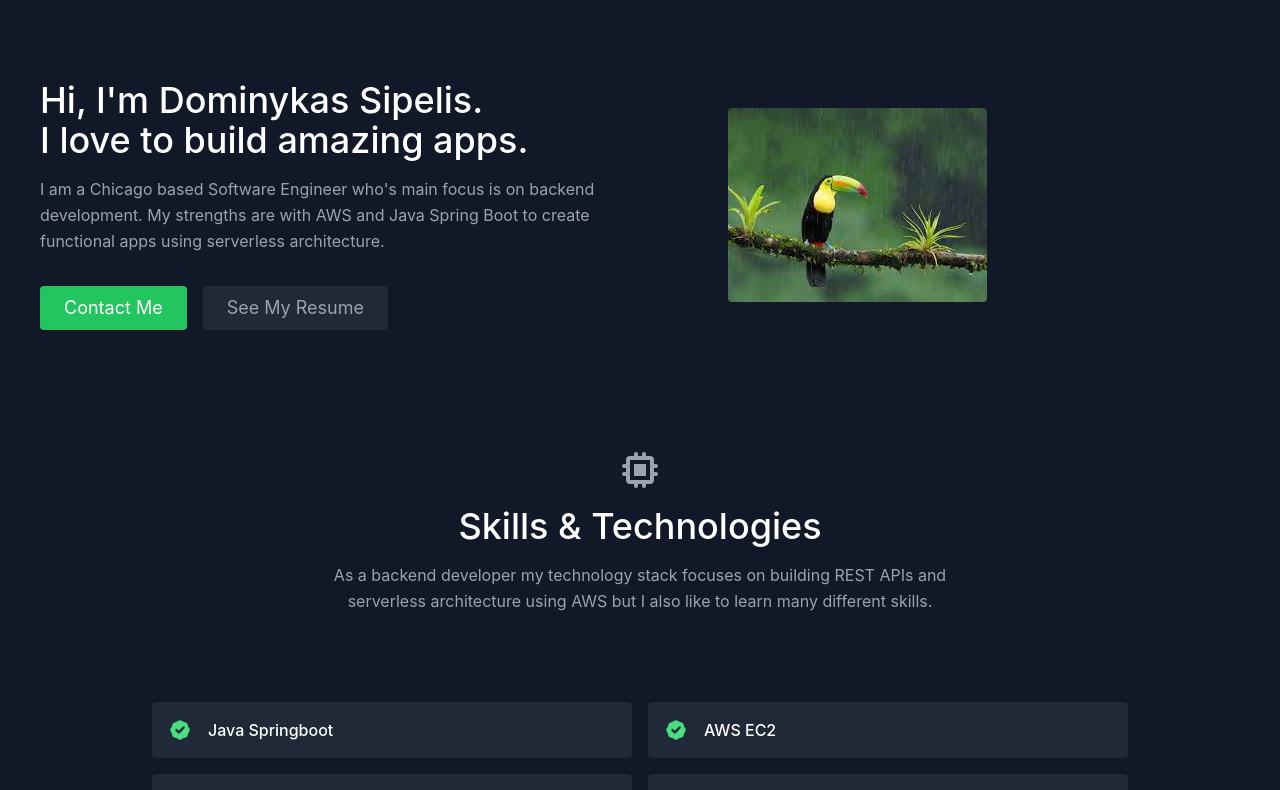
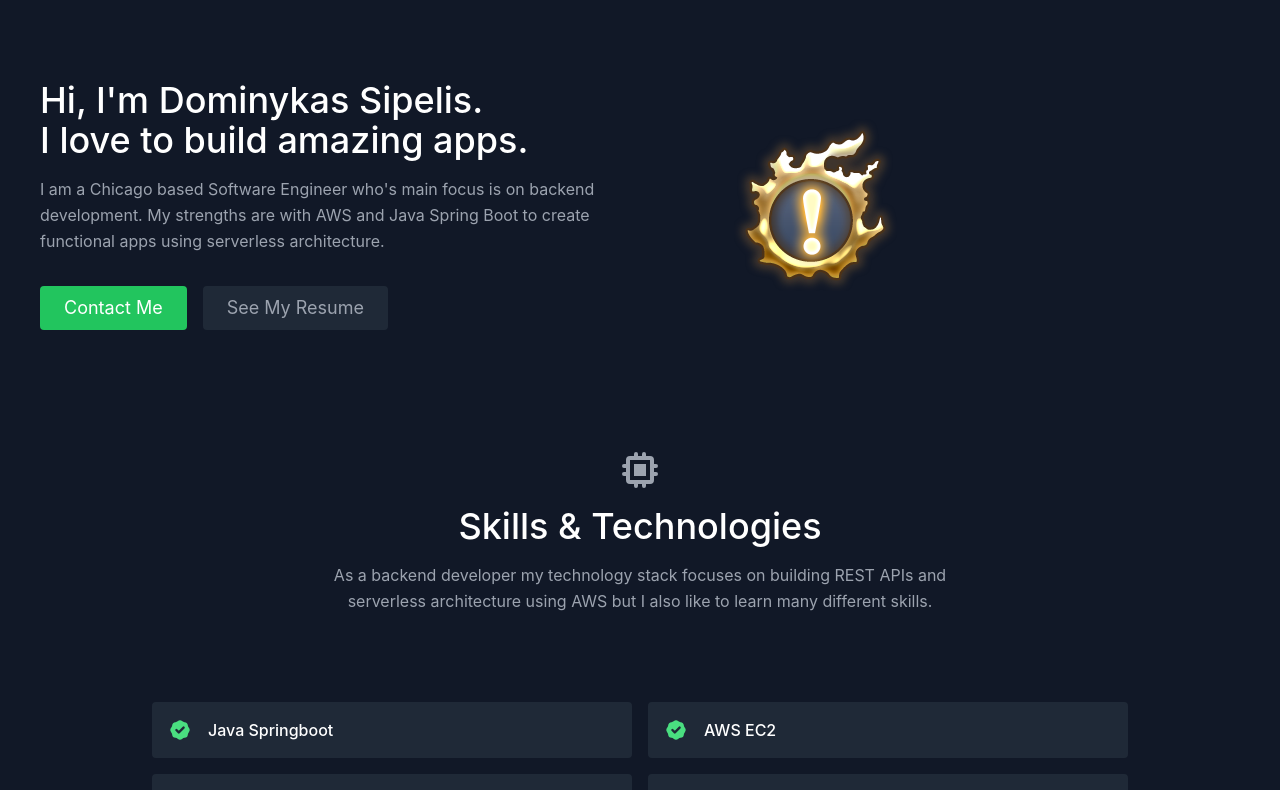
Before and after one commit to Pacifistic/personal-website, a React (Create React App) app: page / in a window 1280 px wide. Shown: the top 790 px of the page. Built offline with nearby package versions, Linux system fonts and the light colour scheme.

Commit message:
swapped sample icon

```diff
--- a/src/Components/About.js
+++ b/src/Components/About.js
@@ -32,8 +32,8 @@ export default function About() {
                 <div className="lg:max-w-lg lg:w-full md:w-1/2 w-5/6">
                     <img
                         className="object-cover object-center rounded"
-                        alt="sample toucan"
-                        src="./sample_image_toucan.jpg"
+                        alt="quest"
+                        src="./quest_icon.png"
                     />
                 </div>
             </div>
```
Also changed, not shown: public/quest_icon.png (added), public/sample_image_toucan.jpg (deleted).
